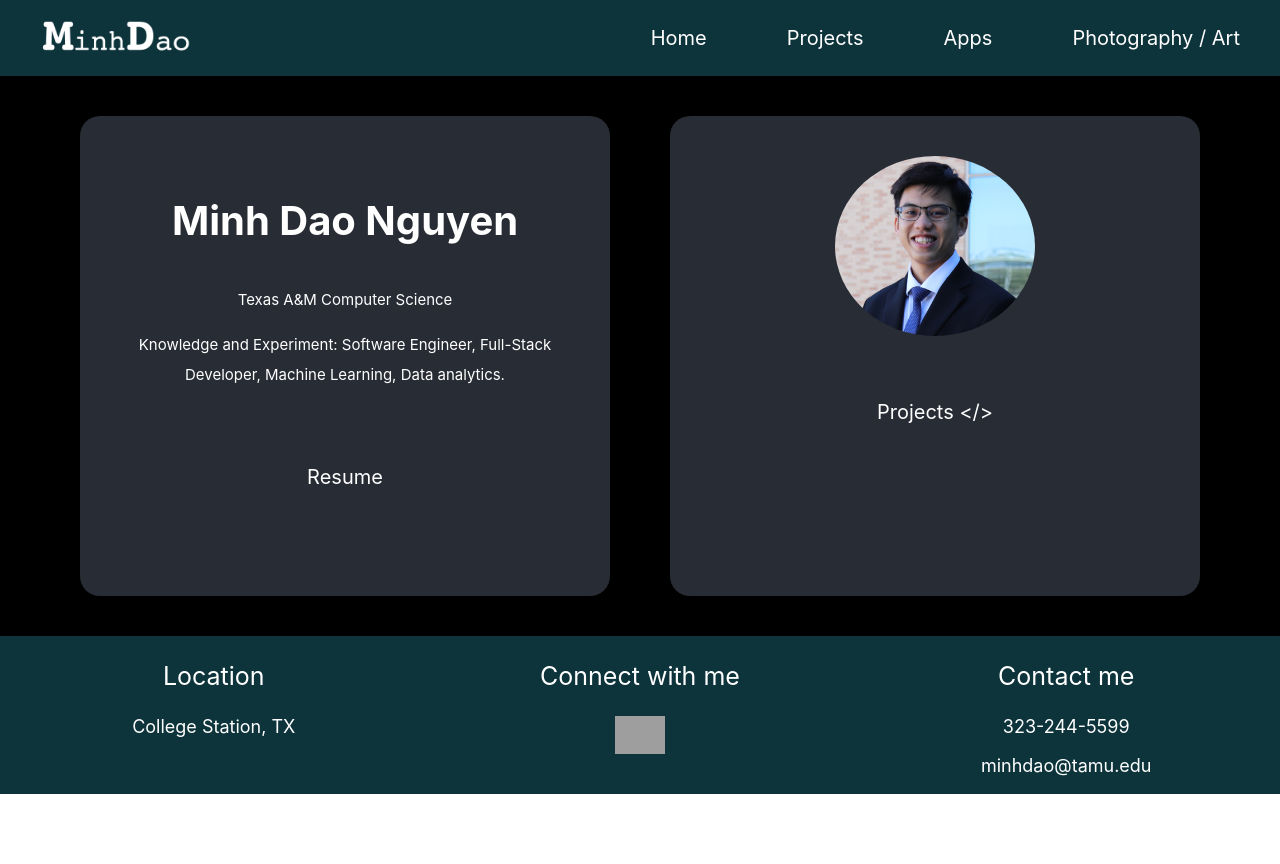
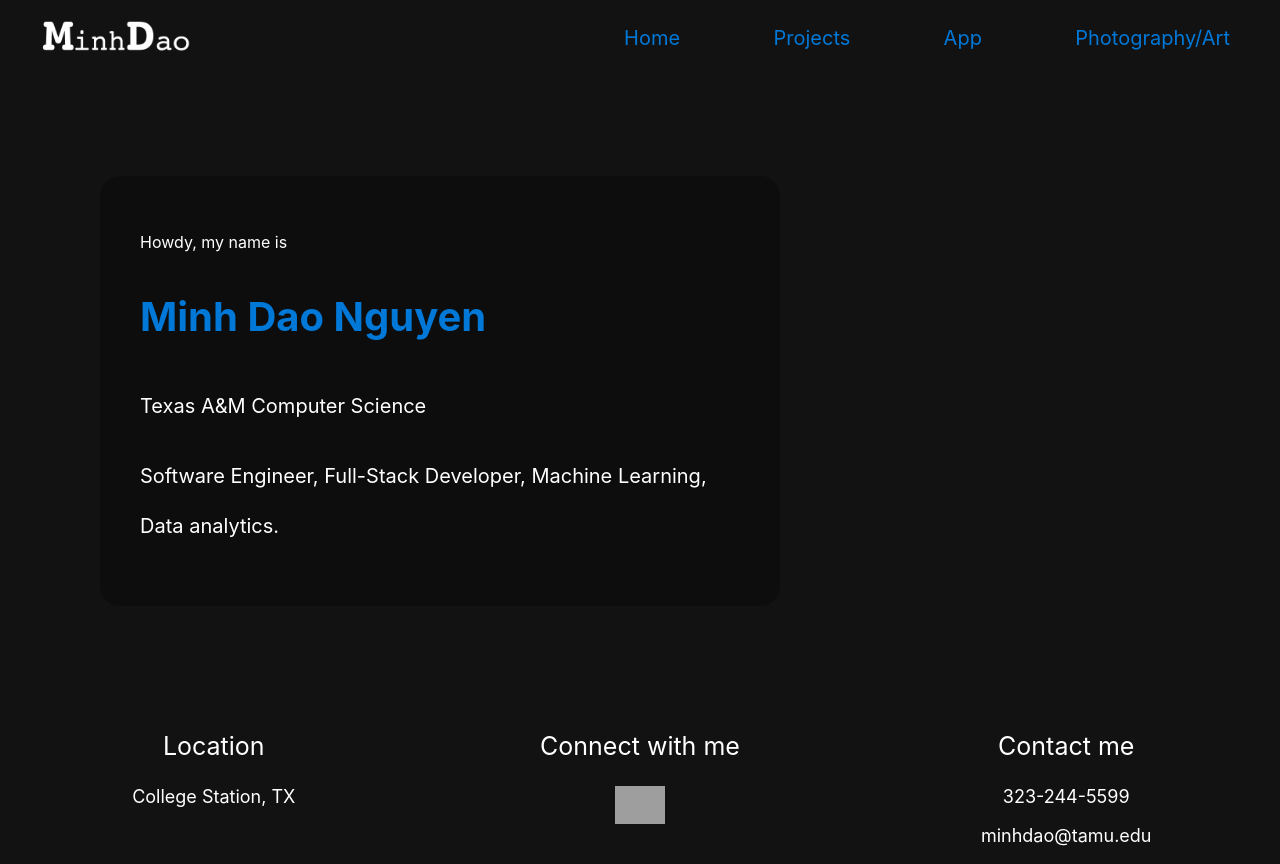
Before and after one commit to Minh-Dao-Nguyen/Minh-Dao-Profolio-React, a React (Create React App) app: page / in a window 1280 px wide. Before the commit the page ends 800 px from the top, so only its background shows below. Built offline with nearby package versions, Linux system fonts and the light colour scheme; grey boxes are pictures that could not be loaded.

Commit message:
home page update

```diff
--- a/src/App.js
+++ b/src/App.js
@@ -3,13 +3,17 @@ import { BrowserRouter as Router, Route, Routes } from 'react-router-dom';
 import Footer from "./Components/Footer/Footer";
 import NavBar from "./Components/Nav Bar/NavBar";
 import Home from "./Pages/Home/Home.js";
+import Projects from "./Pages/Projects/Projects.js";
 
 function App() {
   return (
-    <div className='App'>
+    <div className='App app-container'>
       <Router>
         <NavBar />
-          <Home />
+        <Routes>
+          <Route path='/' element={<Home />} />
+          <Route path='/projects' element={<Projects />} />
+        </Routes>
         <Footer />
       </Router>
     </div>
--- a/src/Components/Footer/Footer.css
+++ b/src/Components/Footer/Footer.css
@@ -1,7 +1,8 @@
 #footer {
     display: flex;
     justify-content: center;
-    background-color: #0d333b;
+    /*background-color: #0d333b;*/
+    background-color: #121212;
 }
 
 #footer-location,
--- a/src/Components/Nav Bar/NavBar.css
+++ b/src/Components/Nav Bar/NavBar.css
@@ -1,26 +1,31 @@
+#nav-container {
+    background-color: #121212;
+}
+
 #navLi-container,
 #navBar {
     display: flex;
     flex-direction: row;
     width: 100%;
+    justify-content: space-between;
 }
-#navLi-container {
-    flex-direction: row-reverse;
+
+.ul-cont{
+    padding-right: 50px;
 }
+
 .nav-li {
     padding: 10px;
     padding-left: 40px;
     padding-right: 40px;
     list-style: none;
 }
-.atr-style {
+.link-style {
     text-decoration: none;
-    color: white;
+    color: #0078d7;
     font-size: 20px;
 }
-#nav-container {
-    background-color: #0d333b;
-}
+
 #nameLogo-img{
     width: 150px;
     margin-top: 10px;
--- a/src/Components/Nav Bar/NavBar.js
+++ b/src/Components/Nav Bar/NavBar.js
@@ -1,20 +1,31 @@
 import nameLogo from '../../Images/Logo/name-logo.png'
 import './NavBar.css'
-import { Route } from 'react-router-dom';
+import { Route, Routes, Link } from 'react-router-dom';
+import Home from '../../Pages/Home/Home';
 
-const NavBar = () => {
+function NavBar() {
     return (
         <div id="nav-container">
             <nav id="navBar">
                 <div id="nameLogo-cont">
-                <img id="nameLogo-img" src={nameLogo} alt='name logo'/>
+                    <img id="nameLogo-img" src={nameLogo} alt='name logo' />
                 </div>
+                <div className="ul-cont">
                     <ul id="navLi-container">
-                <li className="nav-li"><a className="atr-style" href="">Photography / Art</a></li>
-                <li className="nav-li"><a className="atr-style" href="">Apps</a></li>
-                <li className="nav-li"><a class="atr-style" href="">Projects</a></li>
-                <li className="nav-li"><a className="atr-style" href="">Home</a></li>
+                        <li className="nav-li">
+                            <Link to="/" className='link-style'>Home</Link>
+                        </li>
+                        <li className="nav-li">
+                            <Link to="/projects" className='link-style'>Projects</Link>
+                        </li>
+                        <li className="nav-li">
+                            <Link to="/app" className='link-style'>App</Link>
+                        </li>
+                        <li className="nav-li">
+                            <Link to="/photography&art" className='link-style'>Photography/Art</Link>
+                        </li>
                     </ul>
+                </div>
             </nav>
         </div>
     );
--- a/src/Pages/Home/Home.css
+++ b/src/Pages/Home/Home.css
@@ -6,45 +6,36 @@
 }
 
 .home-container{
-    padding-top: 40px;
-    padding-bottom: 40px;
-    background-color: black;
+    padding: 100px;
+
+    background-color: #121212;
+
 }
 
-.aboutMe-cont1{
-    width: 450px;
-    height: 400px;
+.aboutMe-cont{
+    text-align: left;
+    width: 600px;
+    height: 350px;
     padding: 40px;
     color: white;
-    background-color: #282c34;
+    background-color: #0d0d0d;
     border-radius: 20px;
-
     margin-right: 40px;
-
 }
 
 .name-text{
     font-size: 40px;
     font-weight: bold;
+    color: #0078d7;
 }
 
 .aboutMe-text {
     display: block;
-    font-size: 15px;
-    line-height: 30px;
+    font-size: 20px;
+    line-height: 50px;
     margin-top: 10px;
 }
 
-.aboutMe-cont2{
-    width: 450px;
-    height: 400px;
-    padding: 40px;
-    color: white;
-    background-color: #282c34;
-    border-radius: 20px;
-
-    margin-left: 20px;
-}
 
 .resume-button{
     text-decoration: none;
--- a/src/Pages/Home/Home.js
+++ b/src/Pages/Home/Home.js
@@ -1,16 +1,15 @@
 import "./Home.css";
-import {aboutMe} from "./HomeComp";
-import {aboutMe2} from "./HomeComp";
+import { aboutMe } from "./HomeComp";
+import { stickMenu } from "./HomeComp";
 
 
-const Home = () => {
+function Home() {
     return (
-        <div className="center-div home-container">
-           {aboutMe()}
-           {aboutMe2()}
+        <div className="home-container">
+            {stickMenu()}
+            {aboutMe()}
         </div>
+    );
+}
 
-    );
- }
-
- export default Home;
+export default Home;
--- a/src/Pages/Home/HomeComp.js
+++ b/src/Pages/Home/HomeComp.js
@@ -1,38 +1,42 @@
 import "./Home.css";
 import facePhoto from "../../Images/Image/face-photo.png";
 
-export const aboutMe = () => {
+export function aboutMe() {
     return (
-        <div className="aboutMe-cont1">
+        <div className="aboutMe-cont">
             <div id="aboutMe-text">
+                <p className="greeding-text reveal-typeText">Howdy, my name is</p>
                 <p className="name-text reveal-typeText">Minh Dao Nguyen</p>
                 <p className="reveal-typeText aboutMe-text">
                     Texas A&M Computer Science
                 </p>
                 <p className="reveal-typeText aboutMe-text">
-                    Knowledge and Experiment: Software Engineer, Full-Stack Developer, Machine Learning, Data analytics.
+                    Software Engineer, Full-Stack Developer, Machine Learning, Data analytics.
                 </p>
-            </div>
-            <div className="center-div">
-                        <div className="reveal-after-typeText resume-button-cont border-reveal">
-                            <a className="resume-button reveal-after-typeText" href=""> Resume </a>
-                        </div>
             </div>
         </div>
     );
 }
 
-export const aboutMe2 = () => {
+export function MainButtons () {
     return (
-        <div className="aboutMe-cont2">
-                    <img id="face-photo" src={facePhoto} className="reveal-after-typeText"/>
         <div className="center-div">
+                <div className="reveal-after-typeText resume-button-cont border-reveal">
+                    <a className="resume-button reveal-after-typeText" href=""> Resume </a>
+                </div>
                 <div className="reveal-after-typeText resume-button-cont border-reveal">
                     <a className="reveal-after-typeText resume-button" href="">
                         Projects &lt;/&gt;
                     </a>
                 </div>
             </div>
+    );
+}
+
+export function stickMenu () {
+    return (
+        <div >
+
         </div>
     );
 }
--- /dev/null
+++ b/src/Pages/Projects/Projects.js
@@ -0,0 +1,10 @@
+
+function Projects () {
+    return (
+        <div>
+            <h1>Projects</h1>
+        </div>
+    );
+}
+
+export default Projects;
--- a/src/index.css
+++ b/src/index.css
@@ -5,6 +5,7 @@ body {
     sans-serif;
   -webkit-font-smoothing: antialiased;
   -moz-osx-font-smoothing: grayscale;
+  overscroll-behavior: none
 }
 
 code {
```
Lines whose indentation alone changed are shown as unchanged.
